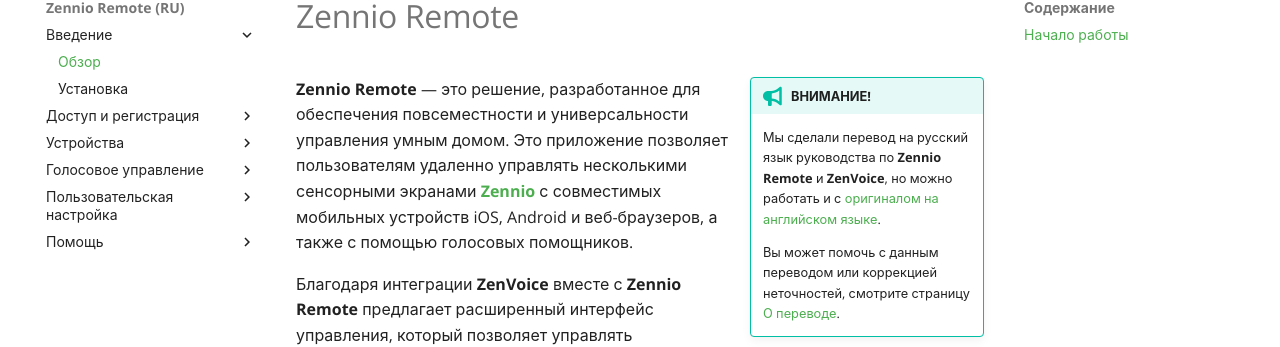
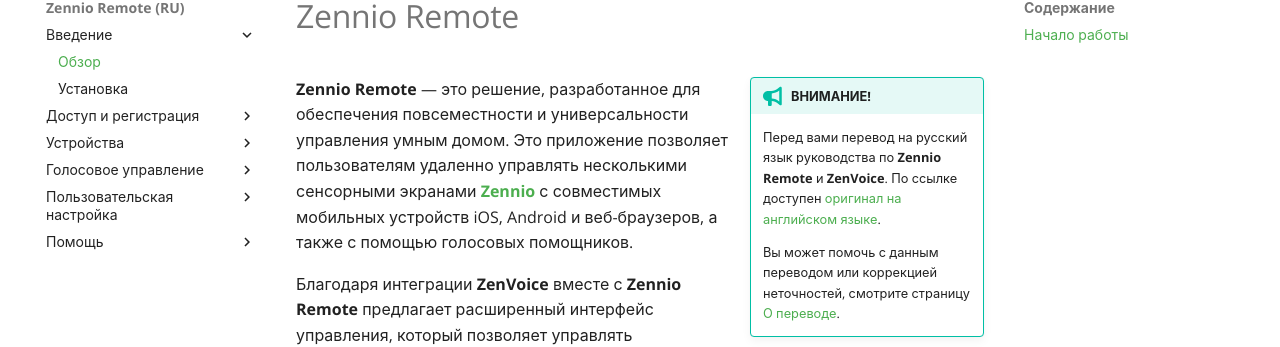
Before and after one commit to knxtrade/zr-manual-ru, an MkDocs documentation site: the page built from docs/index.md, in a window 1280 px wide and 1166 px high. Shown: the part 103-450 px from the top of the window. Built offline with MkDocs 1.6.1 and Material for MkDocs 9.7.7, drawn with Linux system fonts in a browser that asks for light colours; some web fonts are replaced.

Commit message:
(редакция) обзор

```diff
--- a/docs/index.md
+++ b/docs/index.md
@@ -12,7 +12,7 @@
 
 !!! tip inline end "ВНИМАНИЕ!"
 
-    Мы сделали перевод на русский язык руководства по **Zennio Remote** и **ZenVoice**, но можно работать и с [оригиналом на английском языке](https://web.zennioremote.com/assets/zr-manual/).
+    Перед вами перевод на русский язык руководства по **Zennio Remote** и **ZenVoice**. По ссылке доступен [оригинал на английском языке](https://web.zennioremote.com/assets/zr-manual/).
 
     Вы может помочь с данным переводом или коррекцией неточностей, смотрите страницу [О переводе](/help/translation/).
 
```
